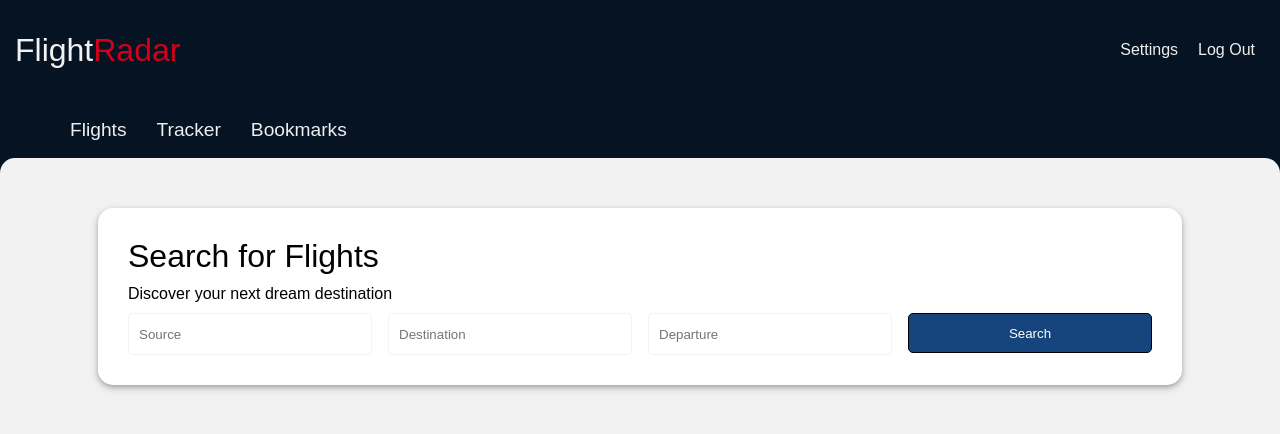
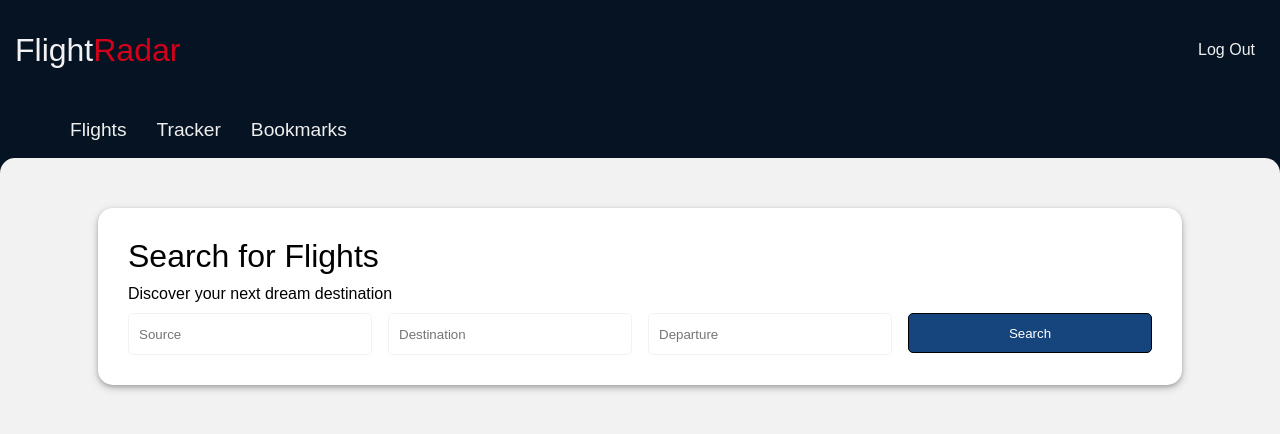
Before and after one commit to sobanh/cs50x-project, a Flask app: page /flights in a window 1280 px wide. Shown: the top 434 px of the page. Run offline with Flask 2, Linux system fonts and the light colour scheme; a user stored in the database is signed in; some libraries are stand-ins or nearby versions.

Commit message:
screen recording

```diff
--- a/app.py
+++ b/app.py
@@ -240,8 +240,3 @@ def remove():
         flightCode = request.form.get("flight-iata")
         db.execute("DELETE FROM bookmarks WHERE flight_iata = ? AND user_id = ?", flightCode, session["user_id"])
     return redirect("/bookmarks")
-
-
-@app.route("/settings")
-def settings():
-    return render_template("settings.html")
--- a/helpers.py
+++ b/helpers.py
@@ -48,8 +48,8 @@ def lookup(source, destination, date, passengers, travelClass, currency):
 
     # Query Amadeus API for flight tickets
     amadeus = Client(
-        client_id='rQeI8D9rCyDTuPVIWwrTG7L8ulryLARI',
-        client_secret='iZGfXyLnZYnSBm6Y',
+        client_id='AMADEUS_API_KEY',
+        client_secret='AMADEUS_API_SECRET',
         http=ssl_disabled_urlopen
     )
 
@@ -118,7 +118,7 @@ def trackFlight(flightCode):
 
     # Query AirLabs API for the live status of a flight
     params = {
-        'api_key': '76458fc9-ee57-49c3-a940-b3f39f9d63db',
+        'api_key': 'AIRLABS_API_KEY',
         'flight_iata': flightCode
     }
     method = 'flights'
--- a/templates/layout.html
+++ b/templates/layout.html
@@ -15,9 +15,6 @@
                     </a>
                     <ul class="login-buttons">
                         {%if session["user_id"] %}
-                        <li class="nav-item">
-                            <a class="nav-link" href="/settings">Settings</a>
-                        </li>
                         <li class="nav-item">
                             <a class="nav-link" href="/logout">Log Out</a>
                         </li>
```
Also changed, not shown: airlines.db.
